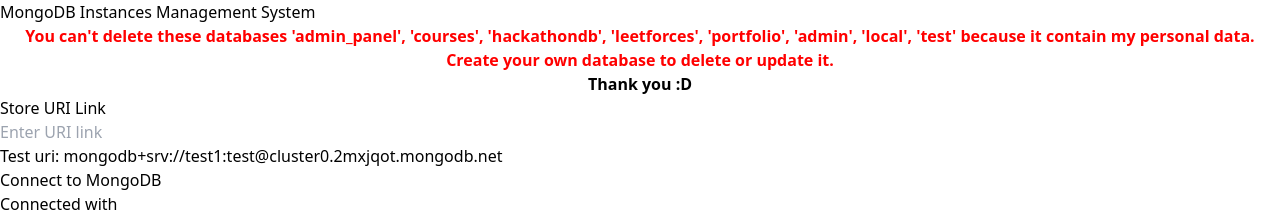
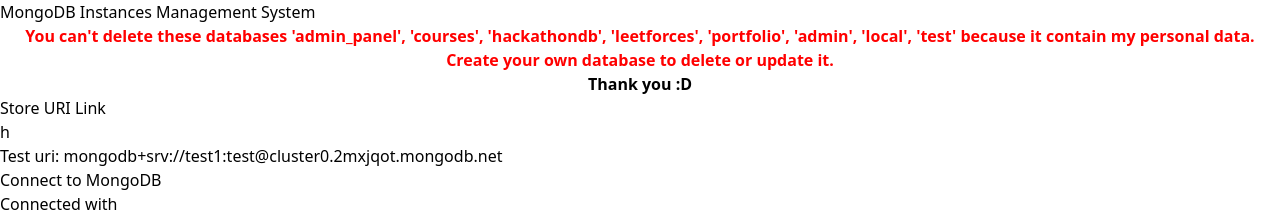
Before and after one commit to Ratnesh125/mongodb-instance-management, a React (Vite) app: page / in a window 1280 px wide. Shown: the top 212 px of the page. Built offline with nearby package versions, Linux system fonts and the light colour scheme.

Commit message:
Update URILinkInput.jsx

```diff
--- a/src/URILinkInput.jsx
+++ b/src/URILinkInput.jsx
@@ -1,4 +1,4 @@
-import React, { useState } from 'react';
+import React, { useState, useEffect } from 'react';
 import { useGlobalState, fetchData } from './InstanceContext';
 
 const URILinkInput = () => {
@@ -7,6 +7,12 @@
     const [globalState, setGlobalState] = useGlobalState();
     const storedUri = localStorage.getItem('storedURI');
     const maskedUri = maskMongoDBUri(storedUri) ||"  ";
+
+    useEffect(() => {
+        if (storedUri === null) {
+            setUri("h");
+        }
+    }, [storedUri]);
 
     const handleInputChange = (e) => {
         setUri(e.target.value);
```
